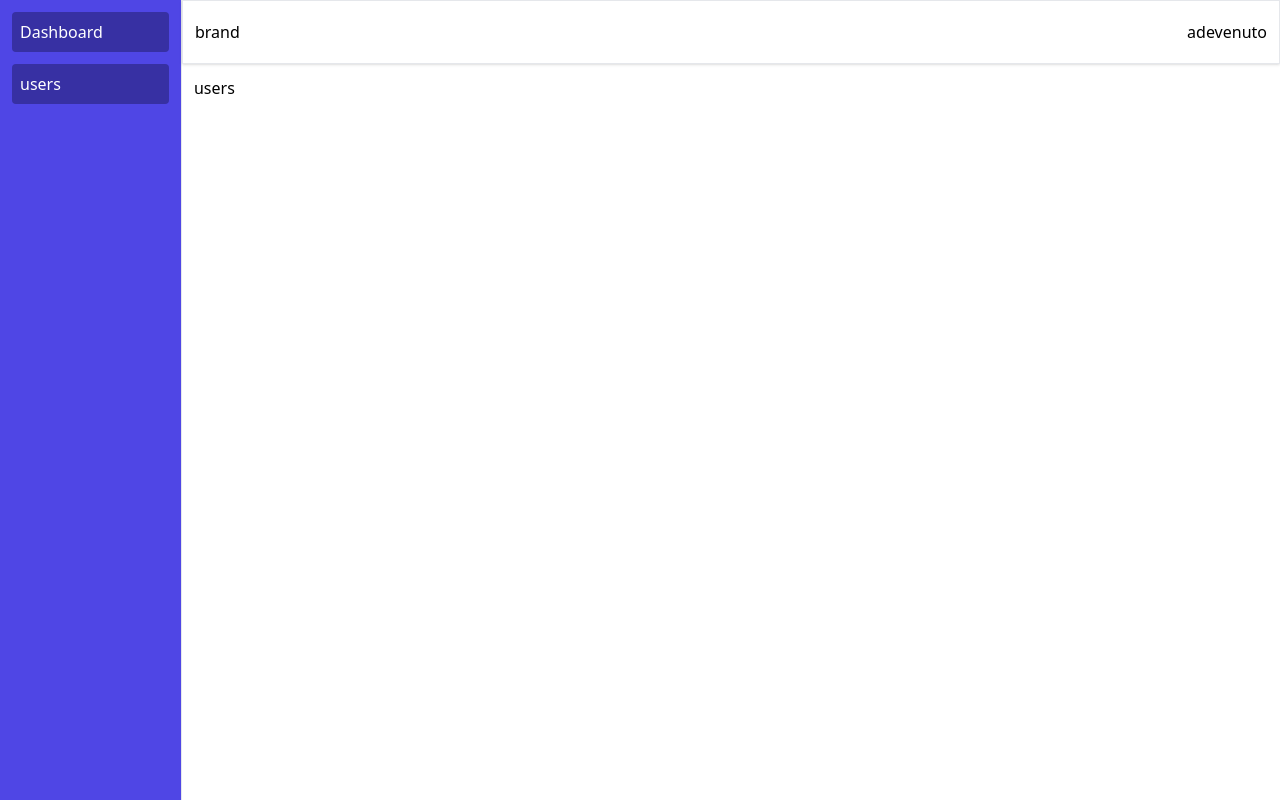
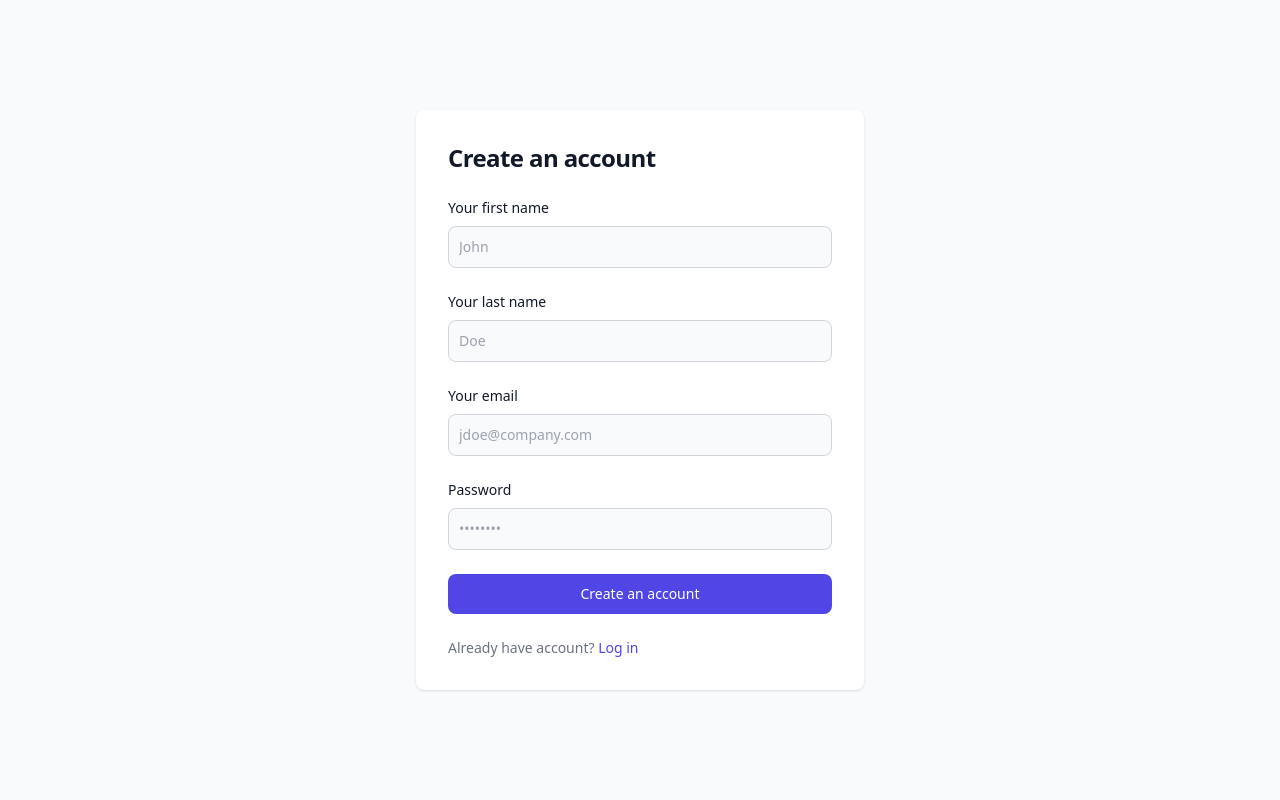
Before and after one commit to adevenuto/golfcard, a React (Vite) app in the folder client/: page /register in a window 1280 px wide. Before the commit this address led to /users. Built offline with nearby package versions, Linux system fonts and the light colour scheme.

Commit message:
added login/register forms

```diff
--- a/client/src/context/ContextProvider.jsx
+++ b/client/src/context/ContextProvider.jsx
@@ -8,8 +8,11 @@
 })
 
 export const ContextProvider = ({ children }) => {
-    const [user, setUser] = useState({})
-    const [token, _setToken] = useState(123)
+    const [user, setUser] = useState({
+        name: 'Anthony',
+        email: 'anthonydevenuto@gmail.com'
+    })
+    const [token, _setToken] = useState(null)
 
     const setToken = (token) => {
         _setToken(token)
--- a/client/src/layouts/DefaultLayout.jsx
+++ b/client/src/layouts/DefaultLayout.jsx
@@ -5,6 +5,11 @@
 export default function DefaultLayout() {
     const {user, token} = useAppContext()
     if(!token) return <Navigate to="/login" />
+
+    const logout = (e) => {
+        // e.preventDefault()
+        console.log(e)
+    }
 
     return (
 
@@ -18,7 +23,10 @@
             <div className="flex flex-col w-full">
                 <header className="flex items-center justify-between w-full h-16 p-3 border shadow">
                     <span>brand</span>
-                    <span>adevenuto</span>
+                    <div className="flex items-center gap-x-4">
+                        <span className="">{ user.email }</span>
+                        <a className="text-xs text-red-500 cursor-pointer hover:text-red-700" onClick={(e) => logout(e)}>logout</a>
+                    </div>
                 </header>
                 <main className="p-3 overflow-auto">
                     <Outlet />
--- /dev/null
+++ b/client/src/pages/Dashboard.jsx
@@ -0,0 +1,7 @@
+import React from 'react'
+
+export default function Dashboard() {
+  return (
+    <div>Dashboard</div>
+  )
+}
--- a/client/src/pages/login.jsx
+++ b/client/src/pages/login.jsx
@@ -1,7 +1,51 @@
 import React from 'react'
+import { Link } from 'react-router-dom';
 
 export default function Login() {
-  return (
-    <div>login</div>
-  )
+    const onSubmit = (e) => {
+        e.preventDefault()
+        console.log('Login')
+    }
+    return (
+        <section className="bg-gray-50 dark:bg-gray-900">
+            <div className="flex flex-col items-center justify-center px-6 py-8 mx-auto md:h-screen lg:py-0">
+                {/* <a href="#" className="flex items-center mb-6 text-2xl font-semibold text-gray-900 dark:text-white">
+                    <img className="w-8 h-8 mr-2" src="https://flowbite.s3.amazonaws.com/blocks/marketing-ui/logo.svg" alt="logo" />
+                    Flowbite
+                </a> */}
+                <div className="w-full bg-white rounded-lg shadow dark:border md:mt-0 sm:max-w-md xl:p-0 dark:bg-gray-800 dark:border-gray-700">
+                    <div className="p-6 space-y-4 md:space-y-6 sm:p-8">
+                        <h1 className="text-xl font-bold leading-tight tracking-tight text-gray-900 md:text-2xl dark:text-white">
+                            Log in to your account
+                        </h1>
+                        <form onSubmit={onSubmit} className="space-y-4 md:space-y-6">
+                            <div>
+                                <label htmlFor="email" className="block mb-2 text-sm font-medium text-gray-900 dark:text-white">Your email</label>
+                                <input type="email" name="email" id="email" className="bg-gray-50 border border-gray-300 text-gray-900 sm:text-sm rounded-lg focus:ring-indigo-600 focus:border-indigo-600 block w-full p-2.5 dark:bg-gray-700 dark:border-gray-600 dark:placeholder-gray-400 dark:text-white dark:focus:ring-blue-500 dark:focus:border-blue-500" placeholder="name@company.com" required />
+                            </div>
+                            <div>
+                                <label htmlFor="password" className="block mb-2 text-sm font-medium text-gray-900 dark:text-white">Password</label>
+                                <input type="password" name="password" id="password" placeholder="••••••••" className="bg-gray-50 border border-gray-300 text-gray-900 sm:text-sm rounded-lg focus:ring-indigo-600 focus:border-indigo-600 block w-full p-2.5 dark:bg-gray-700 dark:border-gray-600 dark:placeholder-gray-400 dark:text-white dark:focus:ring-blue-500 dark:focus:border-blue-500" />
+                            </div>
+                            <div className="flex items-center justify-between">
+                                <div className="flex items-start">
+                                    <div className="flex items-center h-5">
+                                        <input id="remember" aria-describedby="remember" type="checkbox" className="w-4 h-4 border border-gray-300 rounded bg-gray-50 focus:ring-3 focus:ring-indigo-300 dark:bg-gray-700 dark:border-gray-600 dark:focus:ring-indigo-600 dark:ring-offset-gray-800" />
+                                    </div>
+                                    <div className="ml-3 text-sm">
+                                        <label htmlFor="remember" className="text-gray-500 dark:text-gray-300">Remember me</label>
+                                    </div>
+                                </div>
+                                <a href="#" className="text-sm font-medium text-indigo-600 hover:underline dark:text-indigo-500">Forgot password?</a>
+                            </div>
+                            <button type="submit" className="w-full text-white bg-indigo-600 hover:bg-indigo-700 focus:ring-4 focus:outline-none focus:ring-indigo-300 font-medium rounded-lg text-sm px-5 py-2.5 text-center dark:bg-indigo-600 dark:hover:bg-indigo-700 dark:focus:ring-indigo-800">Sign in</button>
+                            <p className="text-sm font-light text-gray-500 dark:text-gray-400">
+                                Don’t have an account yet? <Link to="/register" className="font-medium text-indigo-600 hover:underline dark:text-indigo-500">Sign up</Link>
+                            </p>
+                        </form>
+                    </div>
+                </div>
+            </div>
+        </section>
+    )
 }
--- a/client/src/pages/register.jsx
+++ b/client/src/pages/register.jsx
@@ -1,7 +1,48 @@
 import React from 'react'
+import { Link } from 'react-router-dom';
 
 export default function Register() {
-  return (
-    <div>register</div>
-  )
+    const onSubmit = (e) => {
+        e.preventDefault();
+        console.log('Register')
+    }
+    return (
+        <section className="bg-gray-50 dark:bg-gray-900">
+            <div className="flex flex-col items-center justify-center px-6 py-8 mx-auto md:h-screen lg:py-0">
+                {/* <a href="#" className="flex items-center mb-6 text-2xl font-semibold text-gray-900 dark:text-white">
+                    <img className="w-8 h-8 mr-2" src="https://flowbite.s3.amazonaws.com/blocks/marketing-ui/logo.svg" alt="logo" />
+                    Flowbite
+                </a> */}
+                <div className="w-full bg-white rounded-lg shadow dark:border md:mt-0 sm:max-w-md xl:p-0 dark:bg-gray-800 dark:border-gray-700">
+                    <div className="p-6 space-y-4 md:space-y-6 sm:p-8">
+                        <h1 className="text-xl font-bold leading-tight tracking-tight text-gray-900 md:text-2xl dark:text-white">
+                            Create an account
+                        </h1>
+                        <form onSubmit={onSubmit} className="space-y-4 md:space-y-6">
+                            <div>
+                                <label htmlFor="name" className="block mb-2 text-sm font-medium text-gray-900 dark:text-white">Your first name</label>
+                                <input type="text" name="name" id="name" className="bg-gray-50 border border-gray-300 text-gray-900 sm:text-sm rounded-lg focus:ring-indigo-600 focus:border-indigo-600 block w-full p-2.5 dark:bg-gray-700 dark:border-gray-600 dark:placeholder-gray-400 dark:text-white dark:focus:ring-blue-500 dark:focus:border-blue-500" placeholder="John" required />
+                            </div>
+                            <div>
+                                <label htmlFor="last_name" className="block mb-2 text-sm font-medium text-gray-900 dark:text-white">Your last name</label>
+                                <input type="text" name="last_name" id="last_name" className="bg-gray-50 border border-gray-300 text-gray-900 sm:text-sm rounded-lg focus:ring-indigo-600 focus:border-indigo-600 block w-full p-2.5 dark:bg-gray-700 dark:border-gray-600 dark:placeholder-gray-400 dark:text-white dark:focus:ring-blue-500 dark:focus:border-blue-500" placeholder="Doe" required />
+                            </div>
+                            <div>
+                                <label htmlFor="email" className="block mb-2 text-sm font-medium text-gray-900 dark:text-white">Your email</label>
+                                <input type="email" name="email" id="email" className="bg-gray-50 border border-gray-300 text-gray-900 sm:text-sm rounded-lg focus:ring-indigo-600 focus:border-indigo-600 block w-full p-2.5 dark:bg-gray-700 dark:border-gray-600 dark:placeholder-gray-400 dark:text-white dark:focus:ring-blue-500 dark:focus:border-blue-500" placeholder="jdoe@company.com" required />
+                            </div>
+                            <div>
+                                <label htmlFor="password" className="block mb-2 text-sm font-medium text-gray-900 dark:text-white">Password</label>
+                                <input type="password" name="password" id="password" placeholder="••••••••" className="bg-gray-50 border border-gray-300 text-gray-900 sm:text-sm rounded-lg focus:ring-indigo-600 focus:border-indigo-600 block w-full p-2.5 dark:bg-gray-700 dark:border-gray-600 dark:placeholder-gray-400 dark:text-white dark:focus:ring-blue-500 dark:focus:border-blue-500" />
+                            </div>
+                            <button type="submit" className="w-full text-white bg-indigo-600 hover:bg-indigo-700 focus:ring-4 focus:outline-none focus:ring-indigo-300 font-medium rounded-lg text-sm px-5 py-2.5 text-center dark:bg-indigo-600 dark:hover:bg-indigo-700 dark:focus:ring-indigo-800">Create an account</button>
+                            <p className="text-sm font-light text-gray-500 dark:text-gray-400">
+                                Already have account? <Link to="/login" className="font-medium text-indigo-600 hover:underline dark:text-indigo-500">Log in</Link>
+                            </p>
+                        </form>
+                    </div>
+                </div>
+            </div>
+        </section>
+    )
 }
--- a/client/src/router.jsx
+++ b/client/src/router.jsx
@@ -5,6 +5,7 @@
 import NotFound from "./pages/NotFound"
 import DefaultLayout from "./layouts/DefaultLayout"
 import GuestLayout from "./layouts/GuestLayout"
+import Dashboard from "./pages/Dashboard"
 
 const router = createBrowserRouter([
     {
@@ -18,6 +19,10 @@
             {
                 path: '/users',
                 element: <Users />
+            },
+            {
+                path: '/dashboard',
+                element: <Dashboard />
             }
         ]
     },
```
